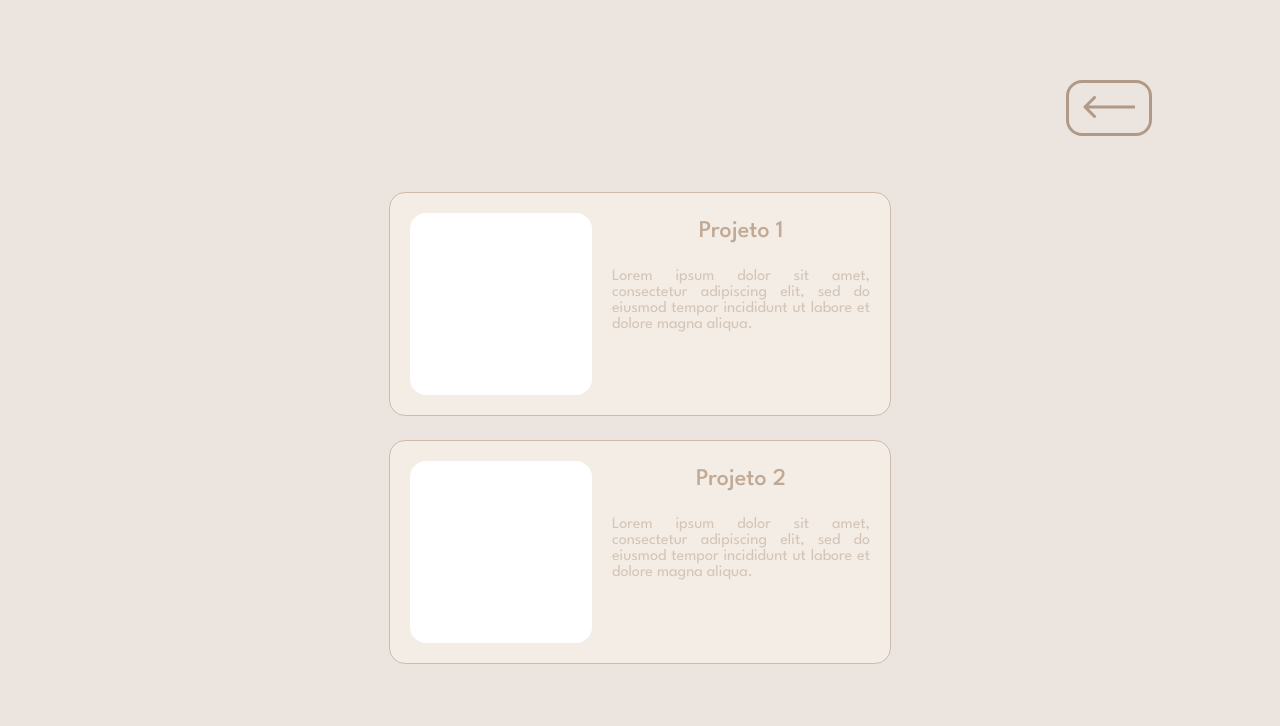
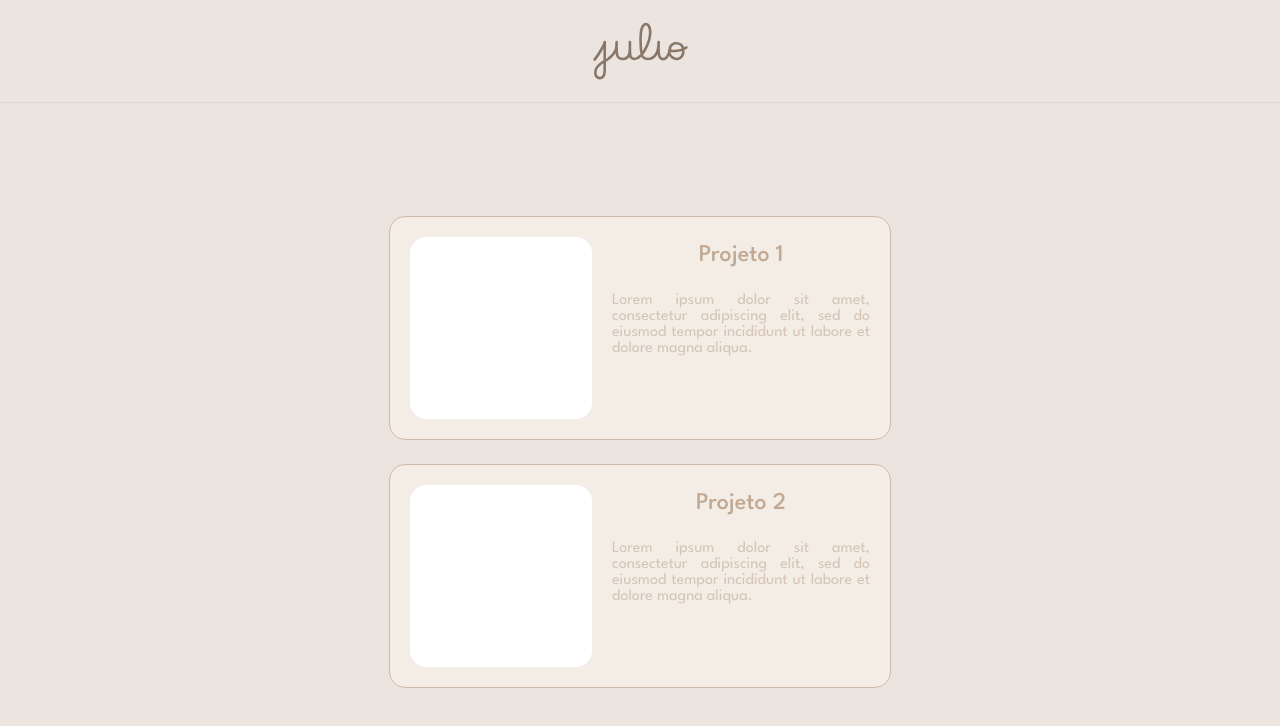
Before and after one commit to juliofi/my-website, a React (Vite) app: page /portifolio in a window 1280 px wide. Shown: the top 726 px of the page. Built offline with nearby package versions, Linux system fonts and the light colour scheme.

Commit message:
header nas outras paginas

```diff
--- a/src/pages/conhecimentos/index.jsx
+++ b/src/pages/conhecimentos/index.jsx
@@ -3,7 +3,6 @@ import Lottie from 'lottie-react';
 import HeadAnimation from '../../assets/head.json'; // Importa o arquivo JSON da animação Lottie
 import { Link } from 'react-router-dom';
 import styles from './styles.module.css'; // Importa o CSS Modules
-import Seta from '../../components/seta';
 import Fase from '../../components/fases';
 import puc from '../../assets/PUCRS.jpeg'; // Importa a imagem
 import poo from '../../assets/poo.jpg';
@@ -18,12 +17,11 @@ import CertificadosRocketseat from '../../components/certificadosRocketseat';
 function Conhecimentos() {
   return (
     <div className={styles.conhecimentosContainer}>
-      {/* Header fixado com animação Lottie */}
       <header className={styles.header}>
         <Link to="/" className={styles.lottieLink}>
           <Lottie
             animationData={HeadAnimation}
-            loop={false} // Desabilita o loop da animação
+            loop={false}
             className={styles.lottie}
           />
         </Link>
--- a/src/pages/portifolio/index.jsx
+++ b/src/pages/portifolio/index.jsx
@@ -2,16 +2,21 @@ import React from 'react';
 import { Link } from 'react-router-dom';
 import styles from './styles.module.css'; // Importa o CSS Module
 import Projeto from '../../components/projeto'; // Importa o componente Projeto
-import Seta from '../../components/seta';
+import HeadAnimation from '../../assets/head.json'; // Importa o arquivo JSON da animação Lottie
+import Lottie from 'lottie-react';
 
 function Portifolio() {
   return (
     <div className={styles.portifolioContainer}>
-        <div className={styles.backButtonContainer}>
-            <Link to="/" className={styles.backButton}>
-                <Seta></Seta>
+      <header className={styles.header}>
+        <Link to="/" className={styles.lottieLink}>
+          <Lottie
+            animationData={HeadAnimation}
+            loop={false}
+            className={styles.lottie}
+          />
         </Link>
-        </div>
+      </header>
       <div className={styles.projetosContainer}>
         <Projeto
           titulo="Projeto 1"
--- a/src/pages/portifolio/styles.module.css
+++ b/src/pages/portifolio/styles.module.css
@@ -3,34 +3,38 @@
     flex-direction: column;
     align-items: center;
     justify-content: space-between;
-    height: 80%;
-    width: 80%;
-  }
-
-  .backButtonContainer{
-    display: flex;
-    align-items: center;
-    justify-content: flex-end;
-    flex-direction: row;
+    height: 100%;
     width: 100%;
   }
 
-  .backButton {
-    width: 80px;
-    height: 50px;
-    border: 3px solid #B09A87;
+  .header {
+    position: -webkit-sticky; /* Para Safari */
+    position: sticky;
+    top: 0;
+    background-color: #ECE4DE;
+    z-index: 1000; /* Garantir que o header fique acima do restante do conteúdo */
+    text-align: center;
+    font-size: 24px;
+    padding: 16px 0px;
+    width: 100%;
     display: flex;
     align-items: center;
     justify-content: center;
-    border-radius: 16px;
-    color: #B09A87;
-    text-decoration: none;
-    font-size: 48px;
+    border-bottom: 1px solid #e2d7ce;
   }
 
-  .backButton:hover {
-    opacity: 0.8;
+  .lottie {
+    width: 117px; /* Ajuste o tamanho da animação */
+    height: 70px;
+    margin: 0 auto; /* Centraliza a animação */
   }
+
+  .lottieLink {
+    display: inline-block; /* Torna o link clicável em volta da animação */
+    cursor: pointer; /* Mostra um cursor de clique */
+    text-decoration: none; /* Remove a decoração de link */
+  }
+
 
   .projetosContainer {
     display: flex;
--- a/src/pages/sobremim/index.jsx
+++ b/src/pages/sobremim/index.jsx
@@ -1,18 +1,23 @@
 import React from 'react';
 import { Link } from 'react-router-dom';
 import styles from './styles.module.css'; // Importa o CSS Modules
-import Seta from '../../components/seta'
+import HeadAnimation from '../../assets/head.json'; // Importa o arquivo JSON da animação Lottie
+import Lottie from 'lottie-react';
 
 function SobreMim() {
   return (
     <div className={styles.conhecimentosContainer}>
-         <div className={styles.backButtonContainer}>
-            <Link to="/" className={styles.backButton}>
-                <Seta></Seta>
-            </Link>
-        </div>
-        <h1>Aqui vai ficar a história</h1>
-        <span></span>
+      <header className={styles.header}>
+        <Link to="/" className={styles.lottieLink}>
+          <Lottie
+            animationData={HeadAnimation}
+            loop={false}
+            className={styles.lottie}
+          />
+        </Link>
+      </header>
+      <h1>Aqui vai ficar a história</h1>
+      <span></span>
     </div>
   );
 }
--- a/src/pages/sobremim/styles.module.css
+++ b/src/pages/sobremim/styles.module.css
@@ -4,27 +4,34 @@
     align-items: center;
     justify-content: space-between;
     color: #5A4634;
-    height: 80%;
-    width: 80%;
-  }
-
-  .backButtonContainer{
-    display: flex;
-    align-items: center;
-    justify-content: flex-end;
-    flex-direction: row;
+    height: 100%;
     width: 100%;
   }
 
-  .backButton {
-    width: 80px;
-    height: 50px;
-    border: 3px solid #B09A87;
+  .header {
+    position: -webkit-sticky; /* Para Safari */
+    position: sticky;
+    top: 0;
+    background-color: #ECE4DE;
+    z-index: 1000; /* Garantir que o header fique acima do restante do conteúdo */
+    text-align: center;
+    font-size: 24px;
+    padding: 16px 0px;
+    width: 100%;
     display: flex;
     align-items: center;
     justify-content: center;
-    border-radius: 16px;
-    color: #B09A87;
-    text-decoration: none;
-    font-size: 48px;
+    border-bottom: 1px solid #e2d7ce;
   }
+
+  .lottie {
+    width: 117px; /* Ajuste o tamanho da animação */
+    height: 70px;
+    margin: 0 auto; /* Centraliza a animação */
+  }
+
+  .lottieLink {
+    display: inline-block; /* Torna o link clicável em volta da animação */
+    cursor: pointer; /* Mostra um cursor de clique */
+    text-decoration: none; /* Remove a decoração de link */
+  }
```
Lines whose indentation alone changed are shown as unchanged.
